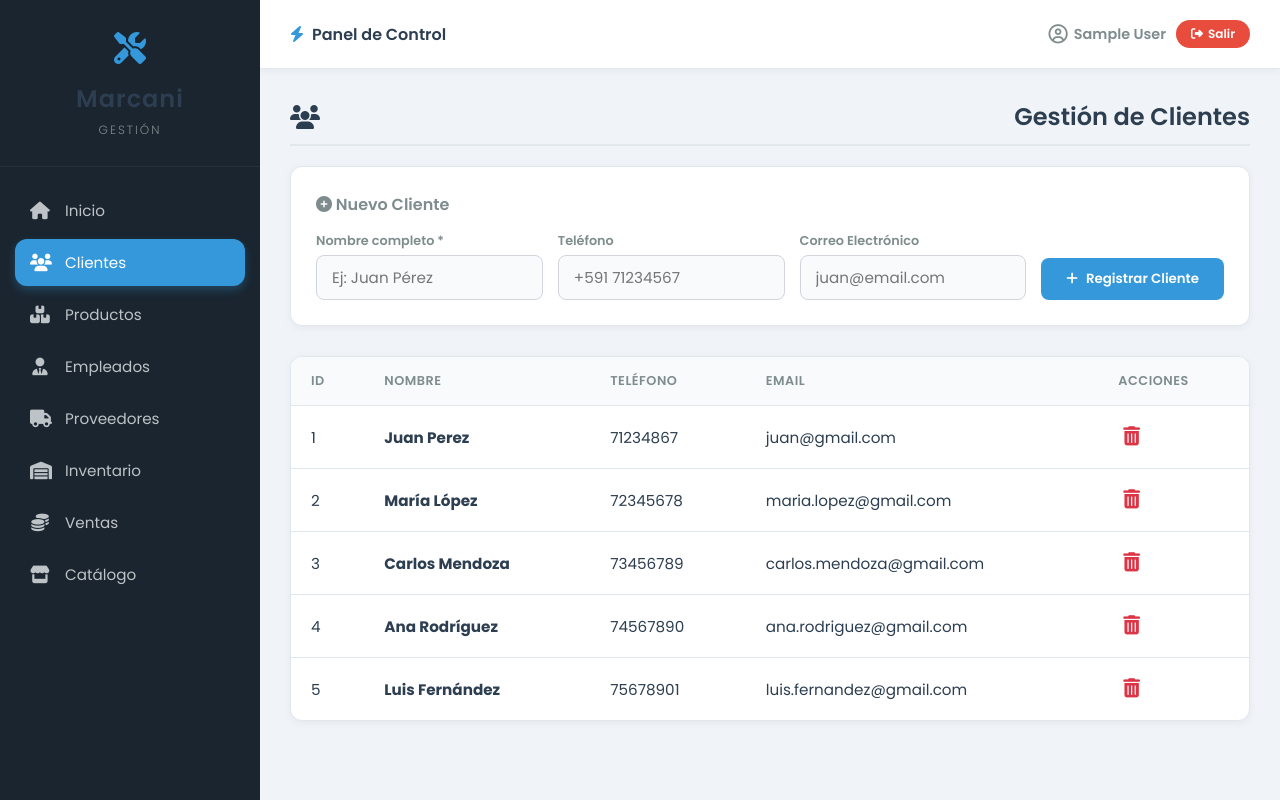
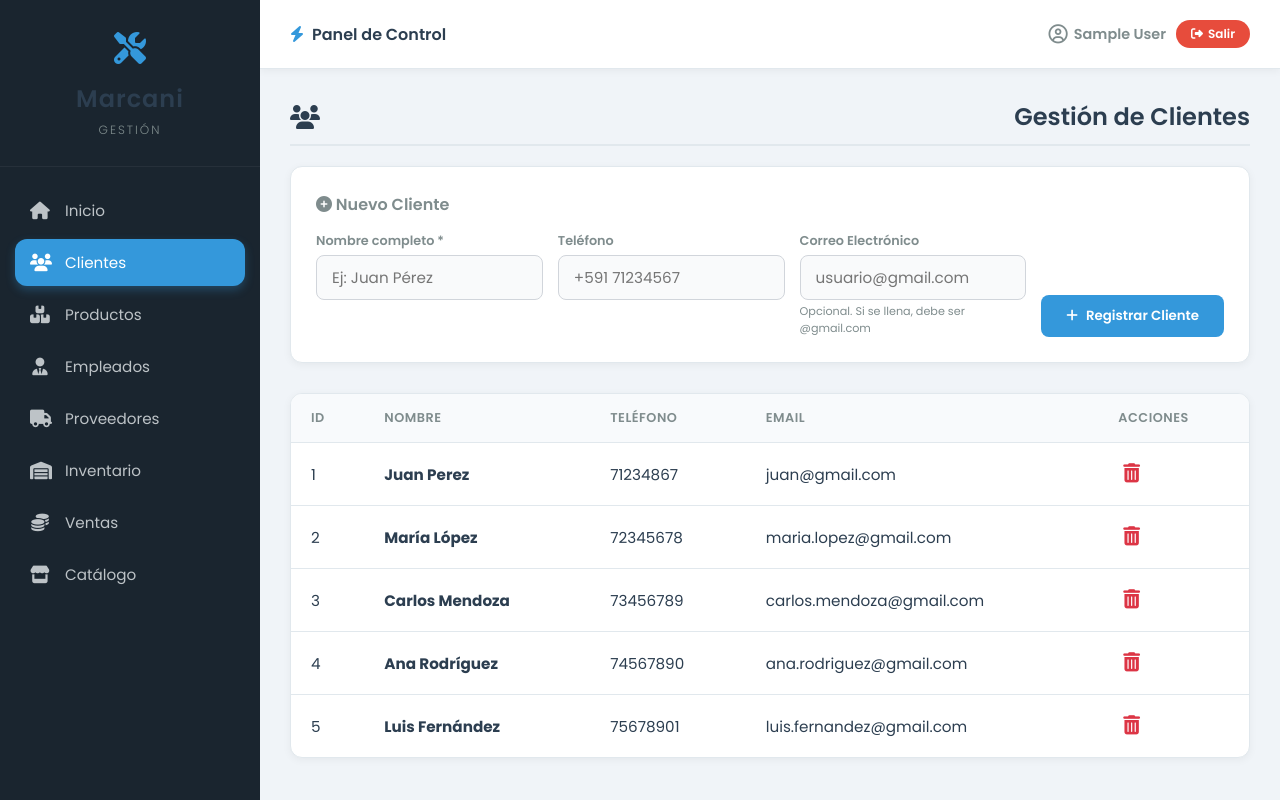
Before and after one commit to jinx7172/marroquineria, a Flask app: page /clientes in a window 1280 px wide. Run offline with Flask 3, Linux system fonts and the light colour scheme; the visitor is signed in with stand-in values (Sample User, id 1).

Commit message:
Añadidas validaciones de nombres, teléfonos y correos en backend y frontend

```diff
--- a/app.py
+++ b/app.py
@@ -3,6 +3,7 @@ import json
 import datetime
 import secrets
 import requests
+import re
 from flask import Flask, render_template, request, redirect, url_for, session
 from werkzeug.utils import secure_filename
 from werkzeug.security import generate_password_hash, check_password_hash
@@ -27,6 +28,21 @@ app.config['PERMANENT_SESSION_LIFETIME'] = datetime.timedelta(days=30)
 GITHUB_TOKEN = os.environ.get('GITHUB_TOKEN', None)
 GIST_ID = None
 GIST_FILENAME = 'marcani_db.json'
+
+# --- FUNCIONES DE VALIDACIÓN ---
+def validar_nombre(nombre):
+    """Solo permite letras y espacios."""
+    return bool(re.fullmatch(r"^[a-zA-ZáéíóúÁÉÍÓÚñÑ\s]+$", nombre))
+
+def validar_telefono(telefono):
+    """Solo permite números, espacios, guiones y el símbolo +."""
+    if not telefono: return True # El teléfono es opcional
+    return bool(re.fullmatch(r"^[\d\s\+\-]+$", telefono))
+
+def validar_email(email):
+    """Si se proporciona, debe ser @gmail.com. Si está vacío, es válido."""
+    if not email: return True
+    return email.endswith('@gmail.com')
 
 # --- FUNCIONES DE SINCRO DE DATOS ---
 def sync_from_github():
@@ -175,6 +191,11 @@ def register():
         if password != confirm_password:
             return render_template('auth/register.html', error="Las contraseñas no coinciden.")
 
+        if not validar_nombre(nombre):
+            return render_template('auth/register.html', error="El nombre solo debe contener letras y espacios.")
+        if not email.endswith('@gmail.com'):
+            return render_template('auth/register.html', error="El correo debe ser una dirección de Gmail (@gmail.com).")
+
         usuarios = load_data('usuarios.json')
         for u in usuarios:
             if u['email'] == email:
@@ -230,11 +251,9 @@ def home():
     clientes = load_data('clientes.json')
     ventas = load_data('ventas.json')
 
-    # --- ESTADÍSTICAS GENERALES ---
     total_clientes = len(clientes)
     total_ventas_general = sum(v.get('total', 0) for v in ventas)
 
-    # --- ESTADÍSTICAS DE HOY ---
     hoy = datetime.date.today().isoformat()
     ganancias_hoy = 0
     productos_vendidos_hoy = 0
@@ -243,33 +262,24 @@ def home():
             ganancias_hoy += v.get('total', 0)
             productos_vendidos_hoy += v.get('cantidad', 0)
 
-    # --- ESTADÍSTICAS DE LA SEMANA (Últimos 7 días) ---
     hoy_date = datetime.date.today()
-    semana_data = {}  # Diccionario para guardar {fecha: {total, cantidad}}
-
-    # Generar los nombres de los últimos 7 días (incluyendo hoy)
     dias_semana = []
     ganancias_semana_data = []
     productos_semana_data = []
 
-    for i in range(6, -1, -1):  # Del día -6 al día 0 (hoy)
+    for i in range(6, -1, -1):
         fecha = hoy_date - datetime.timedelta(days=i)
         fecha_str = fecha.isoformat()
-        # Formato amigable: "Lun 24", "Mar 25", etc.
         nombre_dia = fecha.strftime('%a %d')
         dias_semana.append(nombre_dia)
-
-        # Inicializar valores en 0 para este día
         ganancias_semana_data.append(0)
         productos_semana_data.append(0)
 
-        # Buscar en las ventas
         for v in ventas:
             if v.get('fecha') == fecha_str:
                 ganancias_semana_data[-1] += v.get('total', 0)
                 productos_semana_data[-1] += v.get('cantidad', 0)
 
-    # Calcular totales semanales (suma de los 7 días)
     ganancias_semana = sum(ganancias_semana_data)
     productos_vendidos_semana = sum(productos_semana_data)
 
@@ -298,10 +308,21 @@ def clientes_view():
                 return redirect(url_for('clientes_view'))
             except Exception:
                 return render_template('clientes.html', clientes=clientes, error="Error al eliminar")
+
         nombre = request.form.get('nombre', '').strip()
+        telefono = request.form.get('telefono', '').strip()
+        email = request.form.get('email', '').strip()
+
         if not nombre:
             return render_template('clientes.html', clientes=clientes, error="El nombre es obligatorio")
-        nuevo_cliente = {'id_cliente': len(clientes) + 1, 'nombre': nombre, 'telefono': request.form.get('telefono', ''), 'email': request.form.get('email', '')}
+        if not validar_nombre(nombre):
+            return render_template('clientes.html', clientes=clientes, error="El nombre solo debe contener letras y espacios.")
+        if not validar_telefono(telefono):
+            return render_template('clientes.html', clientes=clientes, error="El teléfono contiene caracteres no válidos. Solo se permiten números, + y -.")
+        if not validar_email(email):
+            return render_template('clientes.html', clientes=clientes, error="Si proporciona un correo, debe ser @gmail.com.")
+
+        nuevo_cliente = {'id_cliente': len(clientes) + 1, 'nombre': nombre, 'telefono': telefono, 'email': email}
         clientes.append(nuevo_cliente)
         save_data('clientes.json', clientes)
         return redirect(url_for('clientes_view'))
@@ -321,10 +342,18 @@ def empleados_view():
                 return redirect(url_for('empleados_view'))
             except Exception:
                 return render_template('empleados.html', empleados=empleados, error="Error al eliminar")
+
         nombre = request.form.get('nombre', '').strip()
+        telefono = request.form.get('telefono', '').strip()
+
         if not nombre:
             return render_template('empleados.html', empleados=empleados, error="El nombre es obligatorio")
-        nuevo_empleado = {'id_empleado': len(empleados) + 1, 'nombre': nombre, 'cargo': request.form.get('cargo', ''), 'telefono': request.form.get('telefono', '')}
+        if not validar_nombre(nombre):
+            return render_template('empleados.html', empleados=empleados, error="El nombre solo debe contener letras y espacios.")
+        if not validar_telefono(telefono):
+            return render_template('empleados.html', empleados=empleados, error="El teléfono contiene caracteres no válidos. Solo se permiten números, + y -.")
+
+        nuevo_empleado = {'id_empleado': len(empleados) + 1, 'nombre': nombre, 'cargo': request.form.get('cargo', ''), 'telefono': telefono}
         empleados.append(nuevo_empleado)
         save_data('empleados.json', empleados)
         return redirect(url_for('empleados_view'))
@@ -383,7 +412,6 @@ def productos_view():
     if request.method == 'POST':
         accion = request.form.get('accion')
 
-        # --- ACCIÓN: AUMENTAR STOCK ---
         if accion == 'aumentar_stock':
             try:
                 producto_id = int(request.form.get('producto_id'))
@@ -406,7 +434,6 @@ def productos_view():
             except Exception as e:
                 return render_template('productos.html', productos=productos, error=f"Error al aumentar stock: {e}")
 
-        # --- ACCIÓN: ELIMINAR ---
         if accion == 'eliminar':
             try:
                 producto_id = int(request.form.get('producto_id'))
@@ -416,7 +443,6 @@ def productos_view():
             except Exception:
                 return render_template('productos.html', productos=productos, error="Error al eliminar")
 
-        # --- ACCIÓN: CREAR O EDITAR ---
         nombre_producto = request.form.get('nombre_producto', '').strip()
         precio_str = request.form.get('precio', '0')
         if not nombre_producto:
@@ -560,7 +586,6 @@ def ventas_view():
             if not producto_encontrado:
                 return render_template('ventas.html', productos=productos, clientes=clientes, ventas=ventas, error="Producto no encontrado")
 
-            # 1. Verificar stock disponible
             stock_actual = 0
             for p in productos:
                 if p['id_producto'] == id_producto:
@@ -570,16 +595,13 @@ def ventas_view():
             if stock_actual < cantidad_vender:
                 return render_template('ventas.html', productos=productos, clientes=clientes, ventas=ventas, error=f"Stock insuficiente. Solo hay {stock_actual} unidades disponibles.")
 
-            # 2. Restar stock del producto
             for p in productos:
                 if p['id_producto'] == id_producto:
                     p['stock'] = stock_actual - cantidad_vender
                     break
 
-            # 3. Guardar el cambio en el archivo
             save_data('productos.json', productos)
 
-            # 4. Guardar la venta
             total = precio_unitario * cantidad_vender
             ventas_data = load_data('ventas.json')
             nueva_venta = {
@@ -611,11 +633,11 @@ def serve_sw(): return app.send_static_file('sw.js')
 def seed_database():
     if not load_data('clientes.json'):
         save_data('clientes.json', [
-            {'id_cliente': 1, 'nombre': 'Ana María Gutiérrez', 'telefono': '71234567', 'email': 'ana@email.com'},
-            {'id_cliente': 2, 'nombre': 'Carlos López', 'telefono': '72345678', 'email': 'carlos@email.com'},
-            {'id_cliente': 3, 'nombre': 'María Fernanda Rojas', 'telefono': '73456789', 'email': 'maria@email.com'},
-            {'id_cliente': 4, 'nombre': 'José Luis Martínez', 'telefono': '74567890', 'email': 'jose@email.com'},
-            {'id_cliente': 5, 'nombre': 'Lucía Torres', 'telefono': '75678901', 'email': 'lucia@email.com'}
+            {'id_cliente': 1, 'nombre': 'Ana María Gutiérrez', 'telefono': '71234567', 'email': 'ana@gmail.com'},
+            {'id_cliente': 2, 'nombre': 'Carlos López', 'telefono': '72345678', 'email': 'carlos@gmail.com'},
+            {'id_cliente': 3, 'nombre': 'María Fernanda Rojas', 'telefono': '73456789', 'email': 'maria@gmail.com'},
+            {'id_cliente': 4, 'nombre': 'José Luis Martínez', 'telefono': '74567890', 'email': 'jose@gmail.com'},
+            {'id_cliente': 5, 'nombre': 'Lucía Torres', 'telefono': '75678901', 'email': 'lucia@gmail.com'}
         ])
     if not load_data('empleados.json'):
         save_data('empleados.json', [
--- a/templates/clientes.html
+++ b/templates/clientes.html
@@ -12,15 +12,20 @@
         <input type="hidden" name="accion" value="crear">
         <div class="input-group">
             <label>Nombre completo *</label>
-            <input type="text" name="nombre" placeholder="Ej: Juan Pérez" required>
+            <input type="text" name="nombre" placeholder="Ej: Juan Pérez" required
+                   pattern="[a-zA-ZáéíóúÁÉÍÓÚñÑ\s]+"
+                   title="Solo se permiten letras y espacios.">
         </div>
         <div class="input-group">
             <label>Teléfono</label>
-            <input type="tel" name="telefono" placeholder="+591 71234567">
+            <input type="tel" name="telefono" placeholder="+591 71234567"
+                   pattern="[\d\s\+\-]+"
+                   title="Solo se permiten números, espacios, + y -.">
         </div>
         <div class="input-group">
             <label>Correo Electrónico</label>
-            <input type="email" name="email" placeholder="juan@email.com">
+            <input type="email" name="email" placeholder="usuario@gmail.com">
+            <small style="color: var(--text-light); font-size: 0.7rem; display:block; margin-top:3px;">Opcional. Si se llena, debe ser @gmail.com</small>
         </div>
         <button type="submit" class="btn-primary"><i class="fa-solid fa-plus"></i> Registrar Cliente</button>
     </form>
@@ -40,7 +45,6 @@
                     <td>{{ c.telefono }}</td>
                     <td>{{ c.email }}</td>
                     <td>
-                        <!-- Botón para ELIMINAR -->
                         <form method="POST" style="display:inline; background:none; padding:0; border:none; margin:0;" onsubmit="return confirm('¿Estás seguro de que deseas eliminar a este cliente?');">
                             <input type="hidden" name="accion" value="eliminar">
                             <input type="hidden" name="cliente_id" value="{{ c.id_cliente }}">
```
Also changed, not shown: templates/empleados.html (+6 -3 lines).
